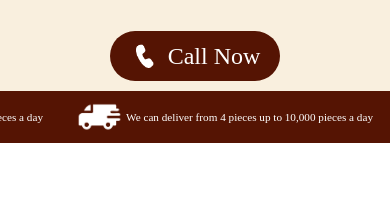
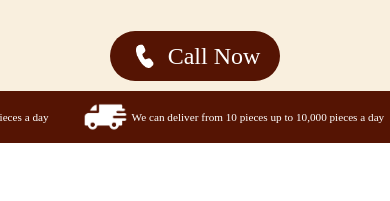
Before and after one commit to hariprasatham/golden-bits, a React (Vite) app: page / in a window 390 px wide. Shown: the part 951-1152 px from the top of the page. Built offline with nearby package versions, Linux system fonts and the light colour scheme; a web font is replaced by a local one.

Commit message:
Changes in mobile number

```diff
--- a/src/components/HeroMarquee.jsx
+++ b/src/components/HeroMarquee.jsx
@@ -26,19 +26,19 @@ const HeroMarquee = () => {
       direction="left"
     >
       <HeroMarqueeItem
-        name={"We can deliver from 4 pieces up to 10,000 pieces a day"}
+        name={"We can deliver from 10 pieces up to 10,000 pieces a day"}
       />
       <HeroMarqueeItem
-        name={"We can deliver from 4 pieces up to 10,000 pieces a day"}
+        name={"We can deliver from 10 pieces up to 10,000 pieces a day"}
       />
       <HeroMarqueeItem
-        name={"We can deliver from 4 pieces up to 10,000 pieces a day"}
+        name={"We can deliver from 10 pieces up to 10,000 pieces a day"}
       />
       <HeroMarqueeItem
-        name={"We can deliver from 4 pieces up to 10,000 pieces a day"}
+        name={"We can deliver from 10 pieces up to 10,000 pieces a day"}
       />
       <HeroMarqueeItem
-        name={"We can deliver from 4 pieces up to 10,000 pieces a day"}
+        name={"We can deliver from 10 pieces up to 10,000 pieces a day"}
       />
     </Marquee>
   );
--- a/src/components/HeroSection.jsx
+++ b/src/components/HeroSection.jsx
@@ -32,7 +32,7 @@ export default function HeroSection() {
           Grab your exclusive product samples!
         </h3>
 
-        <a className="action-btn" href="tel:8056691007">
+        <a className="action-btn" href="tel:9514540300">
           <img src={phoneIcon} alt="Call" className="call-icon1" />
           Call Now
         </a>
--- a/src/components/OfferSection.jsx
+++ b/src/components/OfferSection.jsx
@@ -27,7 +27,7 @@ Make your celebrations extra special — we cater to Birthday Parties, Marriages
 Delicious treats, perfect for every moment! 🍰✨
         </p>
         <button className="offer-button"
-        onClick={() => window.location.href = "tel:+918056691007"}
+        onClick={() => window.location.href = "tel:+919514540300"}
         >Order Now</button>
       </div>
     </section>
--- a/src/components/ProductList.jsx
+++ b/src/components/ProductList.jsx
@@ -108,7 +108,7 @@ const ProductList = () => {
                       <span className="detail-label">Type:</span> {product.additionalInfo}
                     </p>
                   )}
-                  <a className="call-button" href="tel:8056691007"><img src={call} alt='product_img'/><span className='call-button-text'>Call Now</span></a>
+                  <a className="call-button" href="tel:9514540300"><img src={call} alt='product_img'/><span className='call-button-text'>Call Now</span></a>
                 </div>
               </div>
             </div>
```
